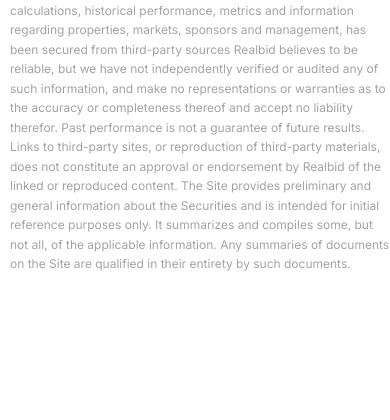
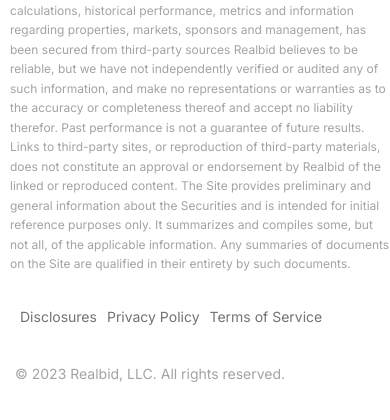
Before and after one commit to bcharles890/Victoria-project-1, a plain HTML site: page index.html in a window 390 px wide. Shown: the part 10906-11326 px from the top of the page. Drawn offline with nearby package versions, Linux system fonts and the light colour scheme.

Commit message:
footer and all mobile styles completed

```diff
--- a/index.html
+++ b/index.html
@@ -263,12 +263,16 @@
 
             <p>Information on the website concerning investments, including calculations, historical performance, metrics and information regarding properties, markets, sponsors and management, has been secured from third-party sources Realbid believes to be reliable, but we have not independently verified or audited any of such information, and make no representations or warranties as to the accuracy or completeness thereof and accept no liability therefor. Past performance is not a guarantee of future results. Links to third-party sites, or reproduction of third-party materials, does not constitute an approval or endorsement by Realbid of the linked or reproduced content. The Site provides preliminary and general information about the Securities and is intended for initial reference purposes only. It summarizes and compiles some, but not all, of the applicable information. Any summaries of documents on the Site are qualified in their entirety by such documents.</p>
 
+        </section>
 
+        <section id="section11">
+            <span class="footer">
+                <p>Disclosures</p>
+                <p>Privacy Policy</p>
+                <p>Terms of Service</p>
+            </span>
 
-
-
-
-
+            <p class="copyright">&#169; 2023 Realbid, LLC. All rights reserved.</p>
         </section>
 
 
--- a/style.css
+++ b/style.css
@@ -5,7 +5,7 @@ body{
     margin: 0;
     padding: 0;
     box-sizing: border-box;
-    height: 1800vh;
+    height: 1710vh;
 }
 
 *{
@@ -429,6 +429,33 @@ color: #404040;
 }
 
 
+#section11{
+
+}
+
+#section11>span{
+    display: flex;
+    margin-left: 15px;
+}
+
+#section11>span>p{
+    padding: 5px;
+    font-size: 14px;
+    line-height: 24px;
+    color: #737373;
+
+
+}
+
+.copyright{
+    margin-left: 15px;
+    color: #A3A3A3;
+    font-size: 14px;
+    line-height: 24px;
+
+}
+
+
 
 
 
```
